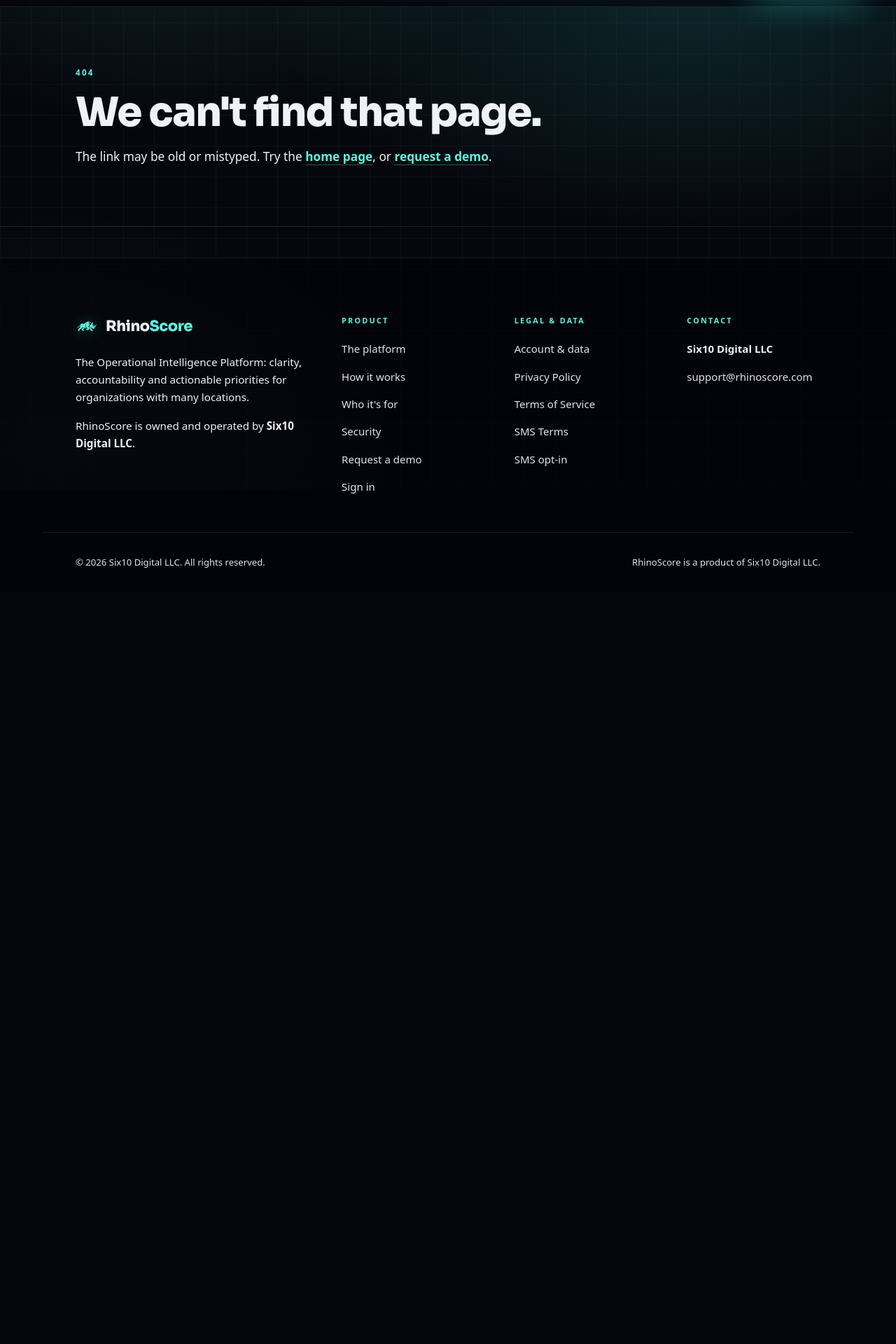
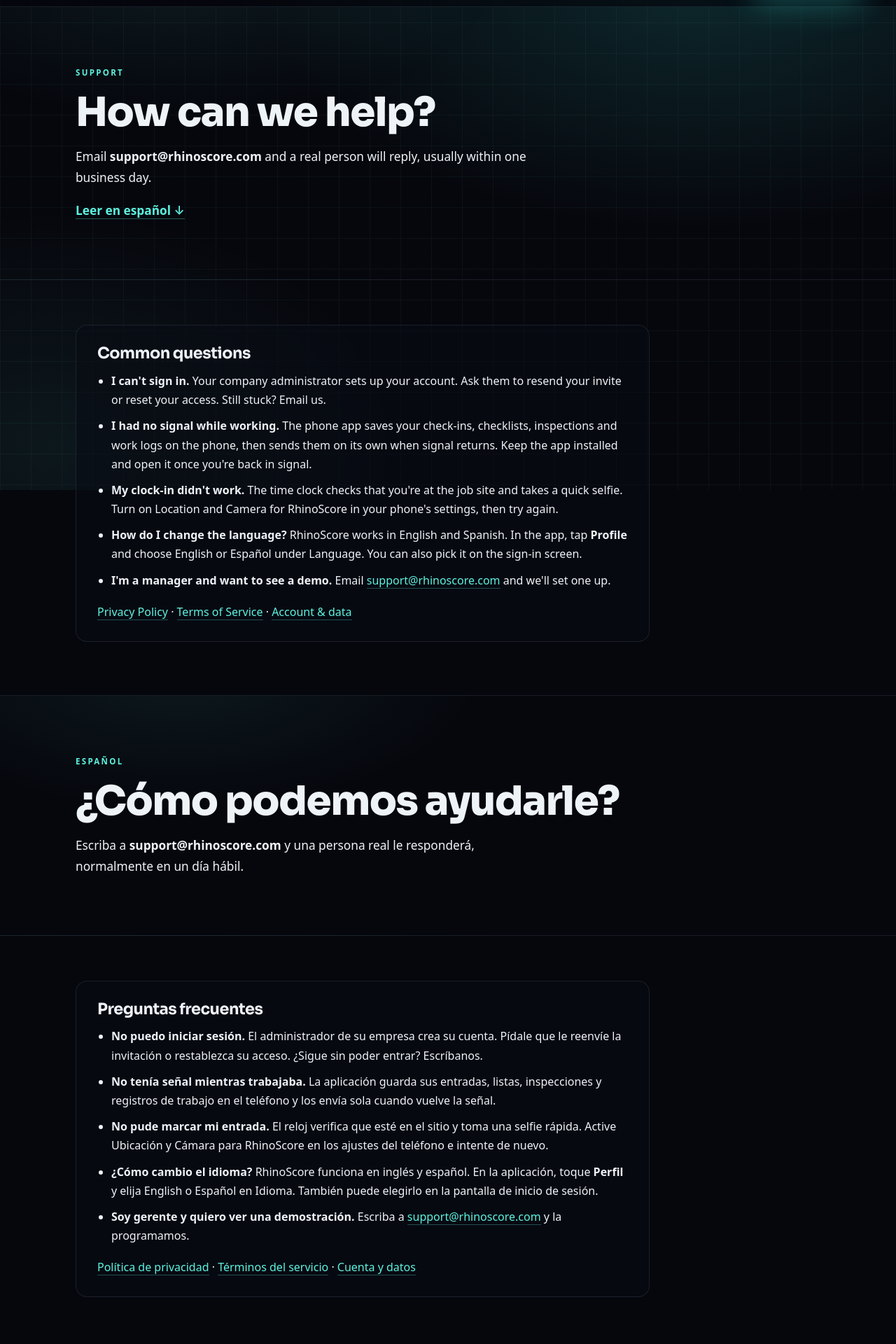
Before and after one commit to mcraver76/rhinoscore.com, a React (Vite) app: page /support in a window 1280 px wide. Shown: the part 100-2020 px from the top of the page at 70% size. Before the commit the page ends 946 px from the top, so only its background shows below. Built offline with nearby package versions, Linux system fonts and the light colour scheme.

Commit message:
Add /support page (App Store + Google Play Support URL), footer link, sitemap (#8)
Varda's EN + ES copy. Language line corrected to where the setting really is
(Profile tab, or the sign-in screen). Demo line uses email until /demo ships.

Co-authored-by: Claude Opus 5.5 <noreply@anthropic.com>

```diff
--- a/src/App.jsx
+++ b/src/App.jsx
@@ -4,6 +4,7 @@
 
 import { useEffect, useState } from "react";
 import { OWNER, SUPPORT_EMAIL, PrivacyPage, SmsOptInPage, SmsTermsPage, TermsPage } from "./sms.jsx";
+import { SupportPage } from "./support.jsx";
 import { HomePage } from "./home.jsx";
 import { APP_URL, DEMO_HREF as DEMO, NOT_FOUND, routeFor } from "./routes.js";
 
@@ -147,6 +148,7 @@ function Footer() {
           </div>
           <div className="footer-col">
             <h4>Contact</h4>
+            <a href="/support">Support</a>
             <span className="footer-text">{OWNER}</span>
             <a href={`mailto:${SUPPORT_EMAIL}`}>{SUPPORT_EMAIL}</a>
           </div>
@@ -515,6 +517,7 @@ const PAGES = {
   "/sms-opt-in": SmsOptInPage,
   "/terms": TermsPage,
   "/account": AccountPage,
+  "/support": SupportPage,
 };
 
 export default function App() {
--- a/src/routes.js
+++ b/src/routes.js
@@ -32,6 +32,11 @@ export const ROUTES = [
     path: "/security",
     title: "Security, trust & architecture | RhinoScore",
     description: "How RhinoScore keeps your data isolated, encrypted, access-controlled and exportable. Infrastructure, AI use and engineering practices explained.",
+  },
+  {
+    path: "/support",
+    title: "Support · RhinoScore",
+    description: "Get help with RhinoScore. Email our support team or find answers to common questions.",
   },
   {
     path: "/account",
--- /dev/null
+++ b/src/support.jsx
@@ -0,0 +1,76 @@
+// RhinoScore — /support (English + Spanish on one page, like /terms).
+// The App Store and Google Play "Support URL" for the phone apps (Varda's copy, 2026-10-31).
+import { SUPPORT_EMAIL } from "./sms.jsx";
+import { DEMO_HREF } from "./routes.js";
+
+const Mail = () => <a href={`mailto:${SUPPORT_EMAIL}`}>{SUPPORT_EMAIL}</a>;
+
+const SUPPORT = {
+  en: {
+    title: "How can we help?",
+    intro: <>Email <b><Mail /></b> and a real person will reply, usually within one business day.</>,
+    heading: "Common questions",
+    faq: [
+      ["I can't sign in.", "Your company administrator sets up your account. Ask them to resend your invite or reset your access. Still stuck? Email us."],
+      ["I had no signal while working.", "The phone app saves your check-ins, checklists, inspections and work logs on the phone, then sends them on its own when signal returns. Keep the app installed and open it once you're back in signal."],
+      ["My clock-in didn't work.", "The time clock checks that you're at the job site and takes a quick selfie. Turn on Location and Camera for RhinoScore in your phone's settings, then try again."],
+      ["How do I change the language?", <>RhinoScore works in English and Spanish. In the app, tap <b>Profile</b> and choose English or Español under Language. You can also pick it on the sign-in screen.</>],
+      ["I'm a manager and want to see a demo.", <>Email <a href={DEMO_HREF}>{SUPPORT_EMAIL}</a> and we'll set one up.</>],
+    ],
+    links: <><a href="/privacy">Privacy Policy</a> · <a href="/terms">Terms of Service</a> · <a href="/account">Account &amp; data</a></>,
+  },
+  es: {
+    title: "¿Cómo podemos ayudarle?",
+    intro: <>Escriba a <b><Mail /></b> y una persona real le responderá, normalmente en un día hábil.</>,
+    heading: "Preguntas frecuentes",
+    faq: [
+      ["No puedo iniciar sesión.", "El administrador de su empresa crea su cuenta. Pídale que le reenvíe la invitación o restablezca su acceso. ¿Sigue sin poder entrar? Escríbanos."],
+      ["No tenía señal mientras trabajaba.", "La aplicación guarda sus entradas, listas, inspecciones y registros de trabajo en el teléfono y los envía sola cuando vuelve la señal."],
+      ["No pude marcar mi entrada.", "El reloj verifica que esté en el sitio y toma una selfie rápida. Active Ubicación y Cámara para RhinoScore en los ajustes del teléfono e intente de nuevo."],
+      ["¿Cómo cambio el idioma?", <>RhinoScore funciona en inglés y español. En la aplicación, toque <b>Perfil</b> y elija English o Español en Idioma. También puede elegirlo en la pantalla de inicio de sesión.</>],
+      ["Soy gerente y quiero ver una demostración.", <>Escriba a <a href={DEMO_HREF}>{SUPPORT_EMAIL}</a> y la programamos.</>],
+    ],
+    links: <><a href="/privacy#es">Política de privacidad</a> · <a href="/terms#es">Términos del servicio</a> · <a href="/account">Cuenta y datos</a></>,
+  },
+};
+
+function Faq({ t }) {
+  return (
+    <section className="policy-section">
+      <h2>{t.heading}</h2>
+      <ul>
+        {t.faq.map(([q, a]) => <li key={q}><b>{q}</b> {a}</li>)}
+      </ul>
+      <p style={{ marginTop: 18 }}>{t.links}</p>
+    </section>
+  );
+}
+
+export function SupportPage() {
+  return (
+    <main>
+      <section className="policy-hero">
+        <div className="wrap">
+          <p className="updated">Support</p>
+          <h1>{SUPPORT.en.title}</h1>
+          <p>{SUPPORT.en.intro}</p>
+          <p className="lang-switch"><a href="#es">Leer en español <span aria-hidden="true">↓</span></a></p>
+        </div>
+      </section>
+      <div className="wrap">
+        <div className="policy-stack"><Faq t={SUPPORT.en} /></div>
+      </div>
+
+      <section className="policy-hero lang-divider" id="es" lang="es">
+        <div className="wrap">
+          <p className="updated">Español</p>
+          <h1>{SUPPORT.es.title}</h1>
+          <p>{SUPPORT.es.intro}</p>
+        </div>
+      </section>
+      <div className="wrap" lang="es">
+        <div className="policy-stack"><Faq t={SUPPORT.es} /></div>
+      </div>
+    </main>
+  );
+}
```
Also changed, not shown: 1 other file (tests, documents, lock files or other folders).
